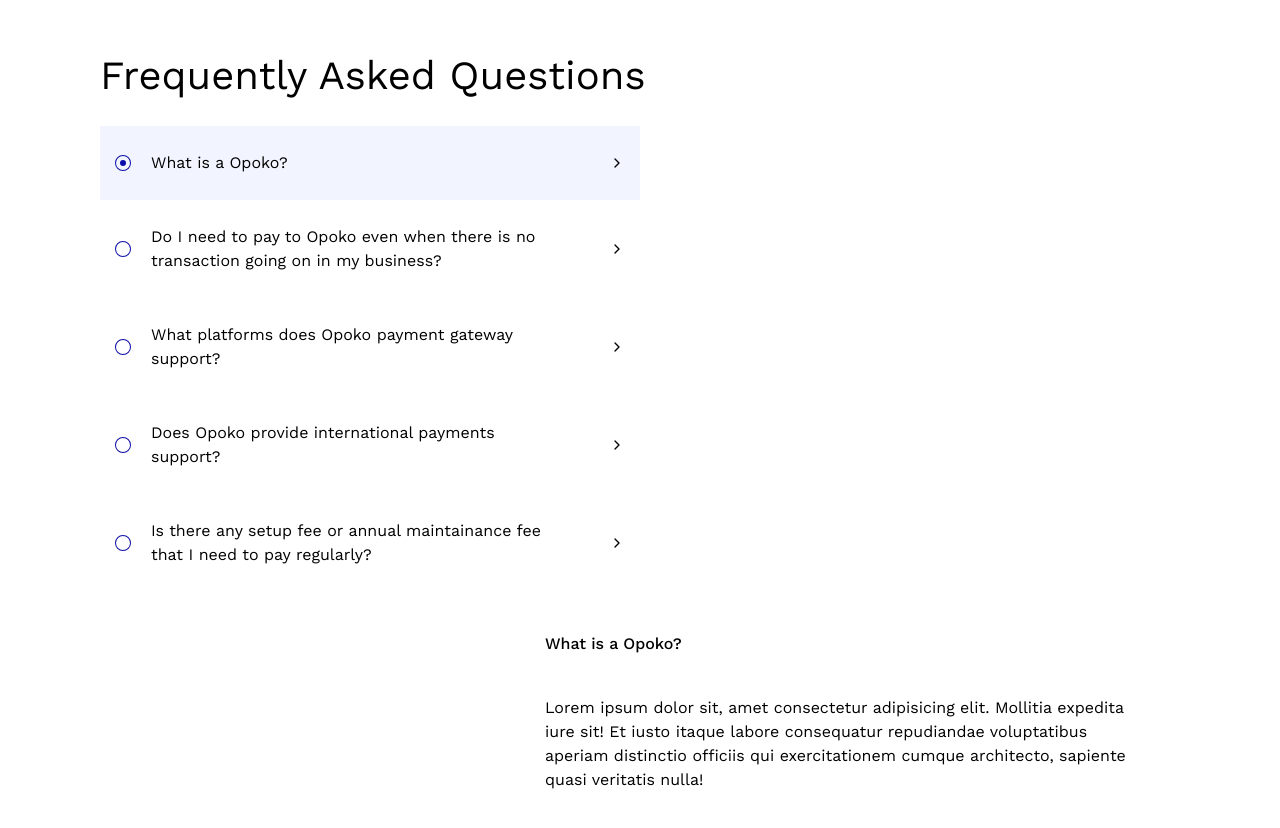
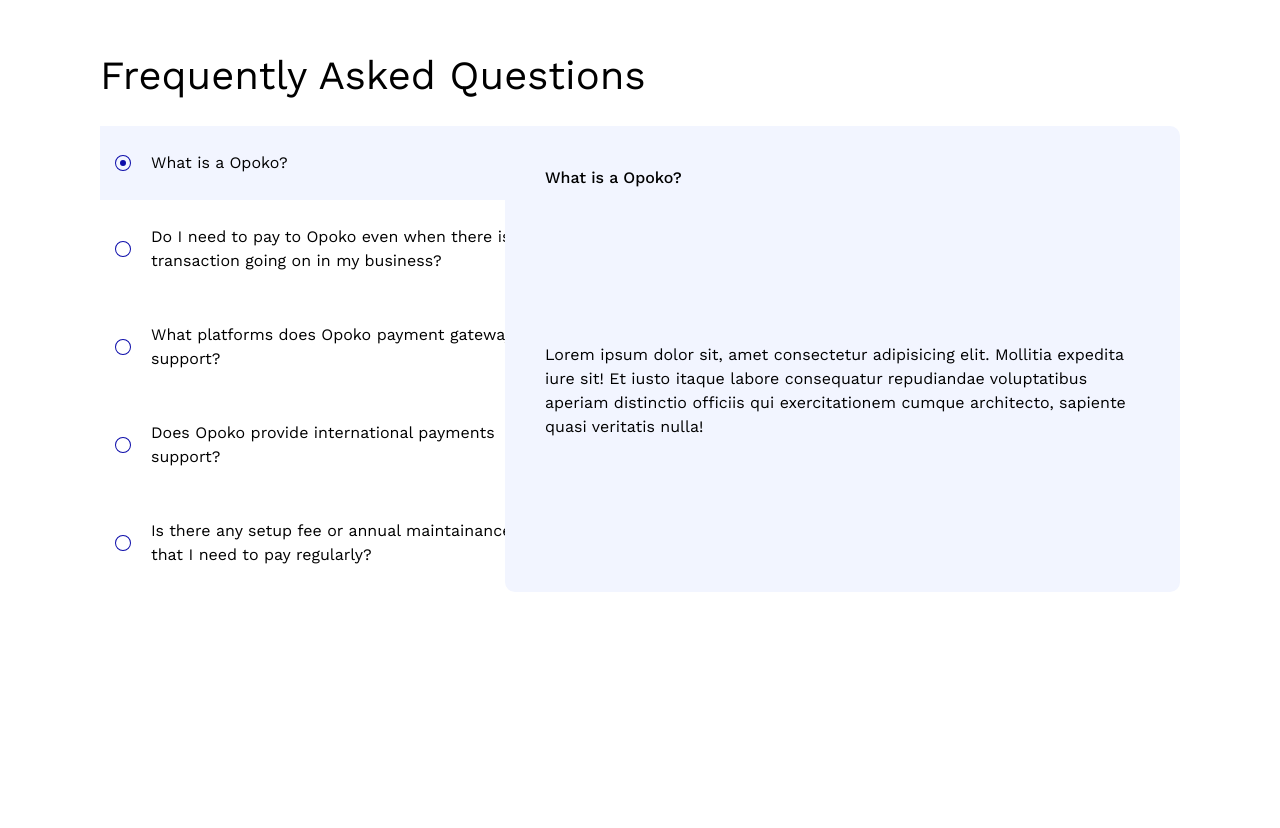
Before and after one commit to Niscolinx/opoko, a React (Vite) app: page /about-us in a window 1280 px wide. Shown: the part 1160-1988 px from the top of the page. After the commit the page ends 1752 px from the top, so only its background shows below. Built offline with nearby package versions, Linux system fonts and the light colour scheme.

Commit message:
working on about us

```diff
--- a/src/pages/AboutUs.tsx
+++ b/src/pages/AboutUs.tsx
@@ -137,11 +137,12 @@ function AboutUs() {
       <section className="grid gap-8">
         <p className="text-[4rem]">Frequently Asked Questions</p>
 
-        <div className="grid grid-cols-8">
+        <div className="grid grid-cols-8 relative">
           <div
             className=""
             style={{
               gridColumn: '1 / 5',
+              zIndex: 2
             }}
           >
             {QUESTIONS.map((item, i) => (
@@ -178,8 +179,9 @@ function AboutUs() {
             ))}
           </div>
           <div
-            className="grid gap-16 p-16"
+            className="grid gap-16 p-16 absolute bg-[#F2F5FF] rounded-2xl h-full "
             style={{
+              zIndex: 2,
               gridColumn: '4 / -1',
             }}
           >
```
